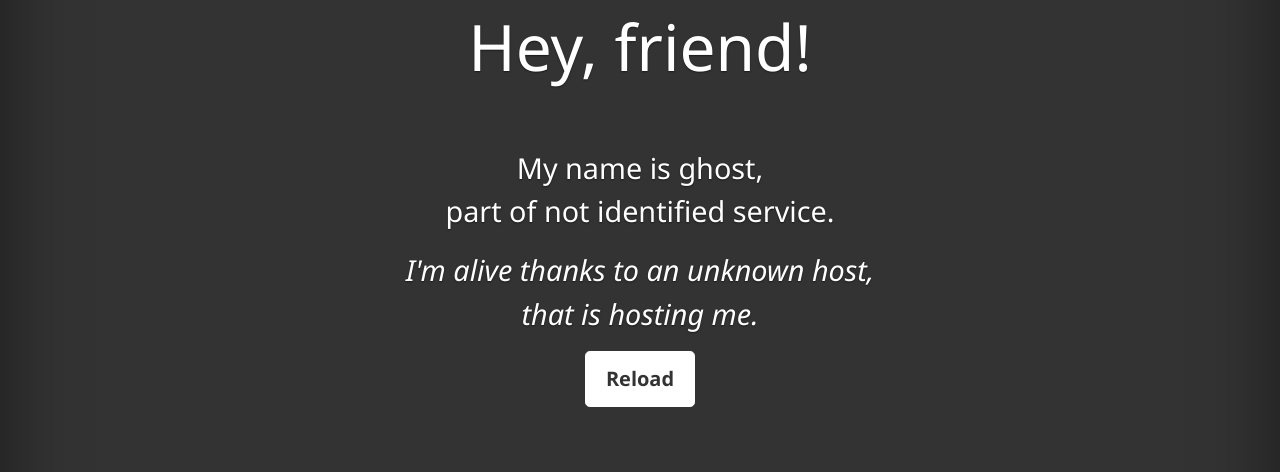
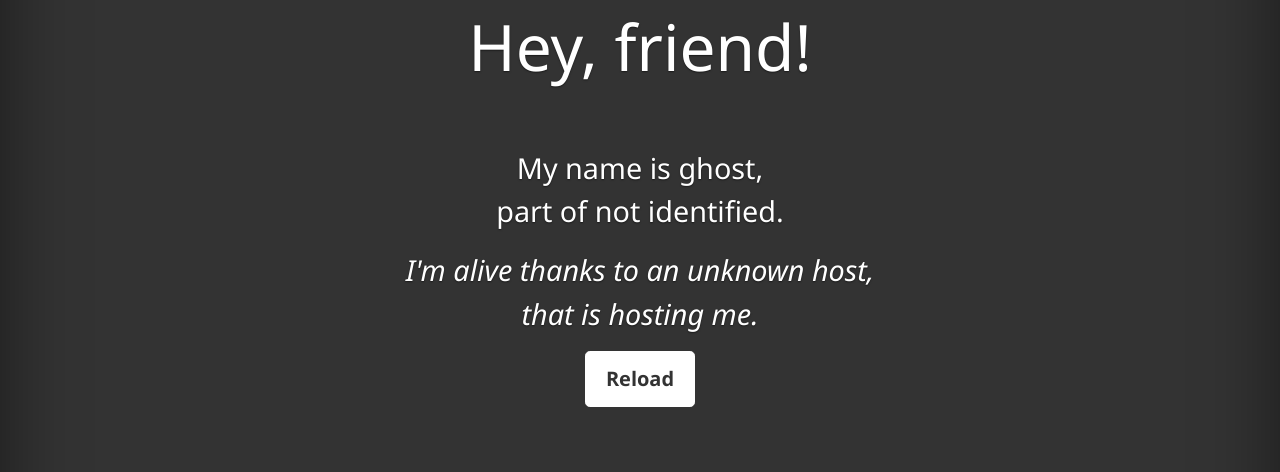
Before and after one commit to Leen15/rancher-scale-tester, a PHP site: page / in a window 1280 px wide. Shown: the part 184-656 px from the top of the page. Run offline with PHP 8.4, Linux system fonts and the light colour scheme; data that the repository does not hold is empty.

Commit message:
Update index.php

```diff
--- a/index.php
+++ b/index.php
@@ -70,7 +70,7 @@ if (getenv('K8S_POD'))
   <main role="main" class="inner cover">
     <h1 class="cover-heading">Hey, friend!</h1>
     <p class="lead">My name is <b><?php echo $container; ?></b>, <br/> part of
-        <b><?php echo $service; ?></b> service.</p>
+        <b><?php echo $service; ?></b>.</p>
     <p class="lead">
       <i>I'm alive thanks to <b><?php echo $host; ?></b>,<br/> that is hosting me.</i>
     </p>
```
